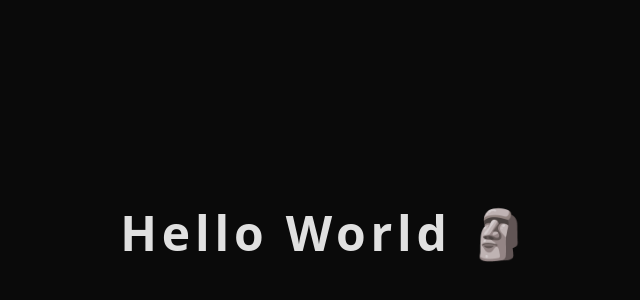
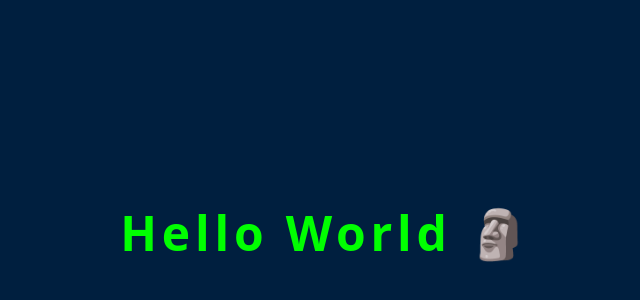
Before and after one commit to darsh-io/openclaw-test, a plain HTML site: page index.html in a window 1280 px wide. Shown: the part 168-468 px from the top of the page, without its empty margins (313-953 px from the left). Drawn offline with Linux system fonts and the light colour scheme.

Commit message:
Update theme to lime and navy

```diff
--- a/index.html
+++ b/index.html
@@ -11,11 +11,11 @@
             display: flex;
             align-items: center;
             justify-content: center;
-            background: #0a0a0a;
+            background: #001f3f; /* Navy blue background */
             font-family: system-ui, -apple-system, sans-serif;
         }
         h1 {
-            color: #e0e0e0;
+            color: #01ff01; /* Lime green text */
             font-size: 3rem;
             letter-spacing: 0.1em;
         }
```
